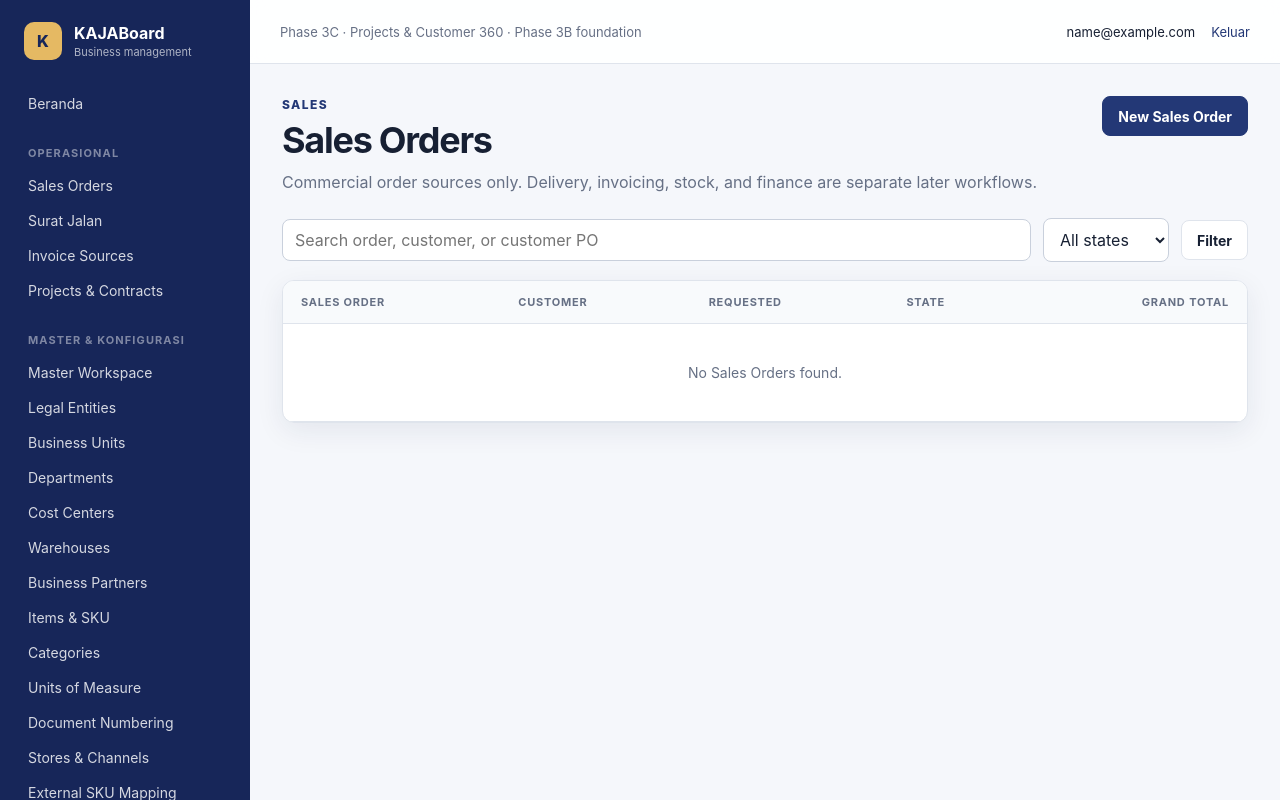
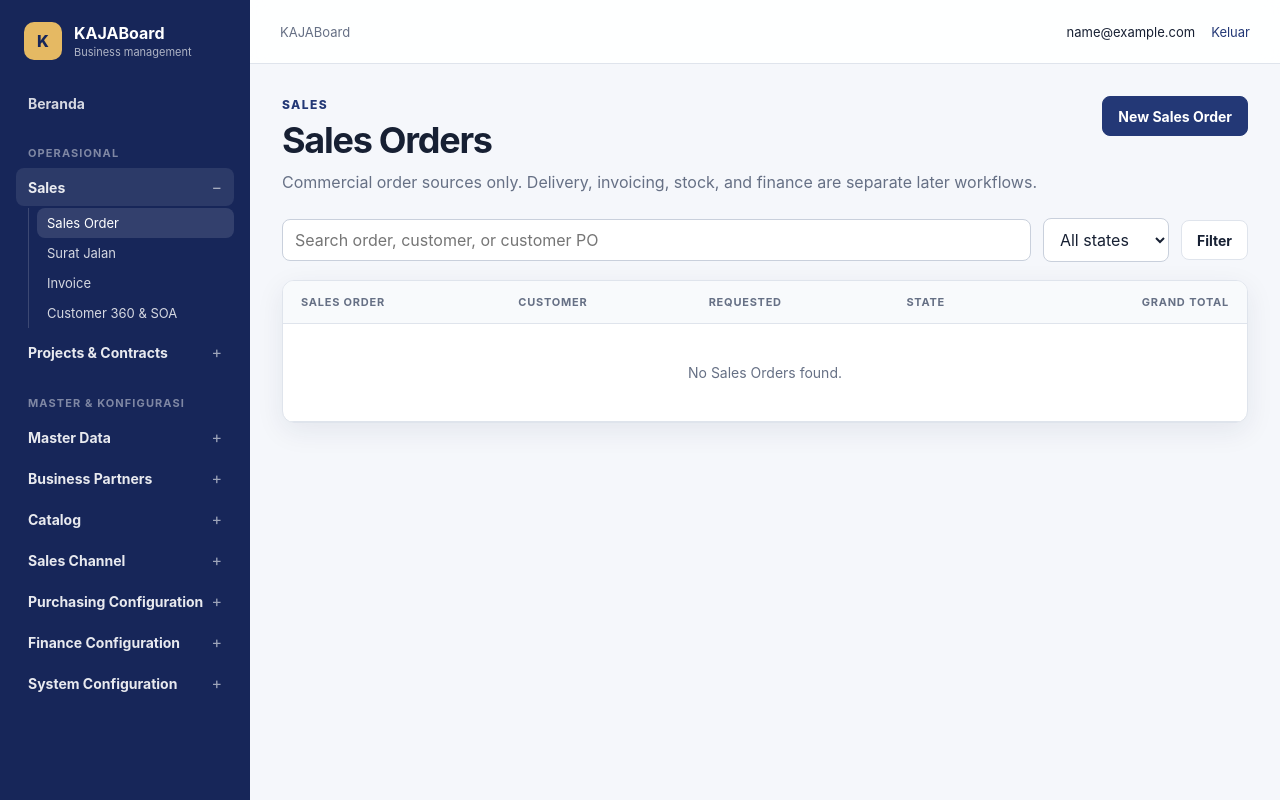
Before and after one commit to flowsublim/KAJABoard, a Django app: page /sales/ in a window 1280 px wide. Run offline with Django 5.2, Linux system fonts and the light colour scheme; the visitor is signed in with stand-in values (Sample User, id 1); data that the repository does not hold is empty.

Commit message:
feat(app-shell): add modular permission-aware sidebar

```diff
--- a/static/css/kajaboard.css
+++ b/static/css/kajaboard.css
@@ -32,13 +32,23 @@ button:focus-visible, a:focus-visible, input:focus-visible, select:focus-visible
 .brand-mark { display: grid; place-items: center; width: 38px; height: 38px; border-radius: 10px; background: var(--accent); color: var(--brand-strong); font-weight: 800; }
 .brand strong, .brand small { display: block; }
 .brand small { margin-top: 2px; color: rgba(255, 255, 255, .65); font-size: 11px; }
-.sidebar nav a { display: block; color: rgba(255, 255, 255, .82); padding: 9px 12px; border-radius: 8px; font-size: 14px; }
-.sidebar nav a:hover { background: rgba(255, 255, 255, .09); color: #fff; text-decoration: none; }
+.sidebar-nav a { display: block; color: rgba(255, 255, 255, .82); padding: 9px 12px; border-radius: 8px; font-size: 14px; }
+.sidebar-nav a:hover, .sidebar-nav a.is-active { background: rgba(255, 255, 255, .12); color: #fff; text-decoration: none; }
+.nav-home { margin-bottom: 4px; font-weight: 700; }
+.nav-module { margin: 3px 0; }
+.nav-module summary { display: flex; align-items: center; justify-content: space-between; cursor: pointer; list-style: none; padding: 9px 12px; border-radius: 8px; color: rgba(255, 255, 255, .9); font-size: 14px; font-weight: 700; }
+.nav-module summary::-webkit-details-marker { display: none; }
+.nav-module summary::after { content: "+"; color: rgba(255, 255, 255, .58); font-size: 16px; font-weight: 400; }
+.nav-module[open] summary::after { content: "−"; }
+.nav-module summary:hover, .nav-module.is-active summary { background: rgba(255, 255, 255, .09); }
+.nav-children { margin: 2px 0 5px 12px; padding-left: 8px; border-left: 1px solid rgba(255, 255, 255, .16); }
+.nav-children a { padding: 7px 10px; font-size: 13px; }
 .nav-label { margin: 24px 12px 6px; color: rgba(255, 255, 255, .45); font-size: 11px; font-weight: 700; letter-spacing: .1em; text-transform: uppercase; }
 .app-main { min-width: 0; }
 .topbar { height: 64px; display: flex; align-items: center; justify-content: space-between; padding: 0 30px; background: rgba(255, 255, 255, .9); border-bottom: 1px solid var(--border); position: sticky; top: 0; z-index: 10; backdrop-filter: blur(8px); }
 .mobile-brand { display: none; font-weight: 800; }
-.phase-badge { color: var(--muted); font-size: 13px; }
+.topbar-context { color: var(--muted); font-size: 13px; }
+.sidebar-toggle { display: none; border: 1px solid var(--border); border-radius: 6px; background: var(--surface); color: var(--text); padding: 7px 10px; }
 .user-menu { display: flex; align-items: center; gap: 16px; font-size: 13px; }
 .user-menu form { margin: 0; }
 .link-button { border: 0; background: transparent; color: var(--brand); cursor: pointer; padding: 0; }
@@ -148,14 +158,15 @@ td small { display: block; color: var(--muted); margin-top: 4px; }
 }
 @media (max-width: 760px) {
   .app-shell { display: block; }
-  .sidebar { position: static; width: 100%; height: auto; padding: 14px 16px; }
+  .sidebar { position: fixed; z-index: 30; inset: 0 auto 0 0; width: min(290px, 86vw); height: 100vh; padding: 18px 14px; transform: translateX(-105%); transition: transform .16s ease-out; box-shadow: 16px 0 32px rgba(23, 38, 89, .2); }
+  .sidebar-open .sidebar { transform: translateX(0); }
   .sidebar .brand { display: none; }
-  .sidebar nav { display: flex; overflow-x: auto; gap: 4px; }
-  .sidebar nav a { flex: 0 0 auto; }
-  .nav-label { display: none; }
+  .sidebar-nav { overflow-y: auto; max-height: calc(100vh - 24px); }
+  .nav-label { margin-top: 20px; }
   .topbar { padding: 0 18px; }
   .mobile-brand { display: block; }
-  .phase-badge, .user-menu span { display: none; }
+  .topbar-context, .user-menu span { display: none; }
+  .sidebar-toggle { display: inline-flex; }
   .content { padding: 22px 16px; }
   .page-header { align-items: stretch; flex-direction: column; }
   .metric-grid { grid-template-columns: 1fr 1fr; }
--- a/templates/base.html
+++ b/templates/base.html
@@ -1,63 +1,5 @@
 {% load static %}
 <!doctype html>
-<html lang="id">
-<head>
-  <meta charset="utf-8">
-  <meta name="viewport" content="width=device-width, initial-scale=1">
-  <title>{% block title %}KAJABoard{% endblock %}</title>
-  <link rel="stylesheet" href="{% static 'css/kajaboard.css' %}">
-</head>
-<body>
-  <div class="app-shell">
-    <aside class="sidebar" id="sidebar">
-      <a class="brand" href="{% url 'home:home' %}">
-        <span class="brand-mark">K</span>
-        <span><strong>KAJABoard</strong><small>Business management</small></span>
-      </a>
-      <nav aria-label="Navigasi utama">
-        <a href="{% url 'home:home' %}">Beranda</a>
-        {% if perms.sales.view_salesorder or perms.sales.view_salesdelivery or perms.sales.view_salesinvoice or perms.projects.view_project %}<p class="nav-label">Operasional</p>{% endif %}
-        {% if perms.sales.view_salesorder %}<a href="{% url 'sales:order-list' %}">Sales Orders</a>{% endif %}
-        {% if perms.sales.view_salesdelivery %}<a href="{% url 'sales:delivery-list' %}">Surat Jalan</a>{% endif %}
-        {% if perms.sales.view_salesinvoice %}<a href="{% url 'sales:invoice-list' %}">Invoice Sources</a>{% endif %}
-        {% if perms.projects.view_project %}<a href="{% url 'projects:list' %}">Projects &amp; Contracts</a>{% endif %}
-        {% if perms.organizations.view_legalentity or perms.organizations.view_businessunit or perms.organizations.view_department or perms.organizations.view_costcenter or perms.organizations.view_warehouse or perms.partners.view_businesspartner or perms.catalog.view_item or perms.catalog.view_itemcategory or perms.catalog.view_uom or perms.channels.view_store or perms.channels.view_externalskumap or perms.purchasing.view_purchasecategory or perms.core.view_documentsequence or perms.finance.view_coaaccount or perms.finance.view_coamapping or perms.tax.view_taxregistration or perms.data_exchange.view_importbatch %}<p class="nav-label">Master &amp; Konfigurasi</p>{% endif %}
-        {% if perms.organizations.view_legalentity or perms.organizations.view_businessunit or perms.organizations.view_department or perms.organizations.view_costcenter or perms.organizations.view_warehouse %}<a href="{% url 'organizations:workspace' %}">Master Workspace</a>{% endif %}
-        {% if perms.organizations.view_legalentity %}<a href="{% url 'organizations:master-list' 'legal-entities' %}">Legal Entities</a>{% endif %}
-        {% if perms.organizations.view_businessunit %}<a href="{% url 'organizations:master-list' 'business-units' %}">Business Units</a>{% endif %}
-        {% if perms.organizations.view_department %}<a href="{% url 'organizations:master-list' 'departments' %}">Departments</a>{% endif %}
-        {% if perms.organizations.view_costcenter %}<a href="{% url 'organizations:master-list' 'cost-centers' %}">Cost Centers</a>{% endif %}
-        {% if perms.organizations.view_warehouse %}<a href="{% url 'organizations:master-list' 'warehouses' %}">Warehouses</a>{% endif %}
-        {% if perms.partners.view_businesspartner %}<a href="{% url 'partners:list' %}">Business Partners</a>{% endif %}
-        {% if perms.catalog.view_item %}<a href="{% url 'catalog:list' 'items' %}">Items &amp; SKU</a>{% endif %}
-        {% if perms.catalog.view_itemcategory %}<a href="{% url 'catalog:list' 'categories' %}">Categories</a>{% endif %}
-        {% if perms.catalog.view_uom %}<a href="{% url 'catalog:list' 'uoms' %}">Units of Measure</a>{% endif %}
-        {% if perms.core.view_documentsequence %}<a href="{% url 'numbering:list' %}">Document Numbering</a>{% endif %}
-        {% if perms.channels.view_store %}<a href="{% url 'channels:store-list' %}">Stores &amp; Channels</a>{% endif %}
-        {% if perms.channels.view_externalskumap %}<a href="{% url 'channels:mapping-list' %}">External SKU Mapping</a>{% endif %}
-        {% if perms.purchasing.view_purchasecategory %}<a href="{% url 'purchasing:category-list' %}">Purchase Categories</a>{% endif %}
-        {% if perms.finance.view_coaaccount %}<a href="{% url 'finance:account-list' %}">Chart of Accounts</a>{% endif %}
-        {% if perms.finance.view_coamapping %}<a href="{% url 'finance:mapping-list' %}">COA Mapping</a>{% endif %}
-        {% if perms.tax.view_taxregistration %}<a href="{% url 'tax:registration-list' %}">Tax Registrations</a>{% endif %}
-        {% if perms.data_exchange.view_importbatch %}<a href="{% url 'data_exchange:import-list' %}">Import Batches</a>{% endif %}
-      </nav>
-    </aside>
-    <div class="app-main">
-      <header class="topbar">
-        <a class="mobile-brand" href="{% url 'home:home' %}">KAJABoard</a>
-        <span class="phase-badge">Phase 3C · Projects &amp; Customer 360 · Phase 3B foundation</span>
-        <div class="user-menu">
-          <span>{{ request.user.email }}</span>
-          <form method="post" action="{% url 'logout' %}">{% csrf_token %}<button class="link-button" type="submit">Keluar</button></form>
-        </div>
-      </header>
-      <main class="content" id="main-content">
-        {% if messages %}
-          {% for message in messages %}<div class="alert alert-{{ message.tags|default:'info' }}">{{ message }}</div>{% endfor %}
-        {% endif %}
-        {% block content %}{% endblock %}
-      </main>
-    </div>
-  </div>
-</body>
-</html>
+<html lang="id"><head><meta charset="utf-8"><meta name="viewport" content="width=device-width, initial-scale=1"><title>{% block title %}KAJABoard{% endblock %}</title><link rel="stylesheet" href="{% static 'css/kajaboard.css' %}"></head>
+<body><div class="app-shell"><aside class="sidebar" id="sidebar"><a class="brand" href="{% url 'home:home' %}"><span class="brand-mark">K</span><span><strong>KAJABoard</strong><small>Business management</small></span></a>{% include "core/_sidebar.html" %}</aside><div class="app-main"><header class="topbar"><button class="sidebar-toggle" type="button" aria-controls="sidebar" aria-expanded="false" data-sidebar-toggle>Menu</button><a class="mobile-brand" href="{% url 'home:home' %}">KAJABoard</a><span class="topbar-context">KAJABoard</span><div class="user-menu"><span>{{ request.user.email }}</span><form method="post" action="{% url 'logout' %}">{% csrf_token %}<button class="link-button" type="submit">Keluar</button></form></div></header><main class="content" id="main-content">{% if messages %}{% for message in messages %}<div class="alert alert-{{ message.tags|default:'info' }}">{{ message }}</div>{% endfor %}{% endif %}{% block content %}{% endblock %}</main></div></div>
+<script>(() => { const toggle=document.querySelector('[data-sidebar-toggle]'), sidebar=document.getElementById('sidebar'); if(!toggle||!sidebar)return; toggle.addEventListener('click',()=>{const open=document.body.classList.toggle('sidebar-open');toggle.setAttribute('aria-expanded',String(open));}); sidebar.querySelectorAll('a').forEach((link)=>link.addEventListener('click',()=>{document.body.classList.remove('sidebar-open');toggle.setAttribute('aria-expanded','false');})); })();</script></body></html>
--- /dev/null
+++ b/templates/core/_sidebar.html
@@ -0,0 +1,14 @@
+<nav class="sidebar-nav" aria-label="Navigasi utama">
+  <a class="nav-home {% if request.resolver_match.namespace == 'home' %}is-active{% endif %}" href="{% url 'home:home' %}">Beranda</a>
+  {% if perms.sales.view_salesorder or perms.sales.view_salesdelivery or perms.sales.view_salesinvoice or perms.partners.view_businesspartner or perms.projects.view_project %}<p class="nav-label">Operasional</p>
+  {% if perms.sales.view_salesorder or perms.sales.view_salesdelivery or perms.sales.view_salesinvoice or perms.partners.view_businesspartner %}<details class="nav-module {% if request.resolver_match.namespace == 'sales' or request.resolver_match.namespace == 'partners' %}is-active{% endif %}" {% if request.resolver_match.namespace == 'sales' or request.resolver_match.namespace == 'partners' %}open{% endif %}><summary>Sales</summary><div class="nav-children">{% if perms.sales.view_salesorder %}<a class="{% if request.resolver_match.namespace == 'sales' and 'order' in request.resolver_match.url_name %}is-active{% endif %}" href="{% url 'sales:order-list' %}">Sales Order</a>{% endif %}{% if perms.sales.view_salesdelivery %}<a class="{% if request.resolver_match.namespace == 'sales' and 'delivery' in request.resolver_match.url_name %}is-active{% endif %}" href="{% url 'sales:delivery-list' %}">Surat Jalan</a>{% endif %}{% if perms.sales.view_salesinvoice %}<a class="{% if request.resolver_match.namespace == 'sales' and 'invoice' in request.resolver_match.url_name %}is-active{% endif %}" href="{% url 'sales:invoice-list' %}">Invoice</a>{% endif %}{% if perms.partners.view_businesspartner %}<a class="{% if request.resolver_match.namespace == 'partners' %}is-active{% endif %}" href="{% url 'partners:list' %}">Customer 360 &amp; SOA</a>{% endif %}</div></details>{% endif %}
+  {% if perms.projects.view_project %}<details class="nav-module {% if request.resolver_match.namespace == 'projects' %}is-active{% endif %}" {% if request.resolver_match.namespace == 'projects' %}open{% endif %}><summary>Projects &amp; Contracts</summary><div class="nav-children"><a class="{% if request.resolver_match.namespace == 'projects' %}is-active{% endif %}" href="{% url 'projects:list' %}">Projects &amp; Contracts</a></div></details>{% endif %}{% endif %}
+  {% if perms.organizations.view_legalentity or perms.organizations.view_businessunit or perms.organizations.view_department or perms.organizations.view_costcenter or perms.organizations.view_warehouse or perms.partners.view_businesspartner or perms.catalog.view_item or perms.catalog.view_itemcategory or perms.catalog.view_uom or perms.channels.view_store or perms.channels.view_externalskumap or perms.purchasing.view_purchasecategory or perms.core.view_documentsequence or perms.finance.view_coaaccount or perms.finance.view_coamapping or perms.tax.view_taxregistration or perms.data_exchange.view_importbatch %}<p class="nav-label">Master &amp; Konfigurasi</p>
+  {% if perms.organizations.view_legalentity or perms.organizations.view_businessunit or perms.organizations.view_department or perms.organizations.view_costcenter or perms.organizations.view_warehouse %}<details class="nav-module {% if request.resolver_match.namespace == 'organizations' %}is-active{% endif %}" {% if request.resolver_match.namespace == 'organizations' %}open{% endif %}><summary>Master Data</summary><div class="nav-children"><a href="{% url 'organizations:workspace' %}">Master Workspace</a>{% if perms.organizations.view_legalentity %}<a href="{% url 'organizations:master-list' 'legal-entities' %}">Legal Entities</a>{% endif %}{% if perms.organizations.view_businessunit %}<a href="{% url 'organizations:master-list' 'business-units' %}">Business Units</a>{% endif %}{% if perms.organizations.view_department %}<a href="{% url 'organizations:master-list' 'departments' %}">Departments</a>{% endif %}{% if perms.organizations.view_costcenter %}<a href="{% url 'organizations:master-list' 'cost-centers' %}">Cost Centers</a>{% endif %}{% if perms.organizations.view_warehouse %}<a href="{% url 'organizations:master-list' 'warehouses' %}">Warehouses</a>{% endif %}</div></details>{% endif %}
+  {% if perms.partners.view_businesspartner %}<details class="nav-module {% if request.resolver_match.namespace == 'partners' %}is-active{% endif %}" {% if request.resolver_match.namespace == 'partners' %}open{% endif %}><summary>Business Partners</summary><div class="nav-children"><a href="{% url 'partners:list' %}">Business Partners</a></div></details>{% endif %}
+  {% if perms.catalog.view_item or perms.catalog.view_itemcategory or perms.catalog.view_uom %}<details class="nav-module {% if request.resolver_match.namespace == 'catalog' %}is-active{% endif %}" {% if request.resolver_match.namespace == 'catalog' %}open{% endif %}><summary>Catalog</summary><div class="nav-children">{% if perms.catalog.view_item %}<a href="{% url 'catalog:list' 'items' %}">Items &amp; SKU</a>{% endif %}{% if perms.catalog.view_itemcategory %}<a href="{% url 'catalog:list' 'categories' %}">Categories</a>{% endif %}{% if perms.catalog.view_uom %}<a href="{% url 'catalog:list' 'uoms' %}">Units of Measure</a>{% endif %}</div></details>{% endif %}
+  {% if perms.channels.view_store or perms.channels.view_externalskumap %}<details class="nav-module {% if request.resolver_match.namespace == 'channels' %}is-active{% endif %}" {% if request.resolver_match.namespace == 'channels' %}open{% endif %}><summary>Sales Channel</summary><div class="nav-children">{% if perms.channels.view_store %}<a href="{% url 'channels:store-list' %}">Stores &amp; Channels</a>{% endif %}{% if perms.channels.view_externalskumap %}<a href="{% url 'channels:mapping-list' %}">External SKU Mapping</a>{% endif %}</div></details>{% endif %}
+  {% if perms.purchasing.view_purchasecategory %}<details class="nav-module"><summary>Purchasing Configuration</summary><div class="nav-children"><a href="{% url 'purchasing:category-list' %}">Purchase Categories</a></div></details>{% endif %}
+  {% if perms.finance.view_coaaccount or perms.finance.view_coamapping %}<details class="nav-module"><summary>Finance Configuration</summary><div class="nav-children">{% if perms.finance.view_coaaccount %}<a href="{% url 'finance:account-list' %}">Chart of Accounts</a>{% endif %}{% if perms.finance.view_coamapping %}<a href="{% url 'finance:mapping-list' %}">COA Mapping</a>{% endif %}</div></details>{% endif %}
+  {% if perms.core.view_documentsequence or perms.tax.view_taxregistration or perms.data_exchange.view_importbatch %}<details class="nav-module"><summary>System Configuration</summary><div class="nav-children">{% if perms.core.view_documentsequence %}<a href="{% url 'numbering:list' %}">Document Numbering</a>{% endif %}{% if perms.tax.view_taxregistration %}<a href="{% url 'tax:registration-list' %}">Tax Registrations</a>{% endif %}{% if perms.data_exchange.view_importbatch %}<a href="{% url 'data_exchange:import-list' %}">Import Batches</a>{% endif %}</div></details>{% endif %}{% endif %}
+</nav>
```
Also changed, not shown: apps/channels/tests/test_ui.py (+2 -1 lines), apps/core/tests/test_home_shell.py (+65 -1 lines), apps/core/tests/test_master_ui.py (+2 -1 lines), docs/KAJABoard_Modular_Sidebar_Result.md (added, +38 -0 lines).
